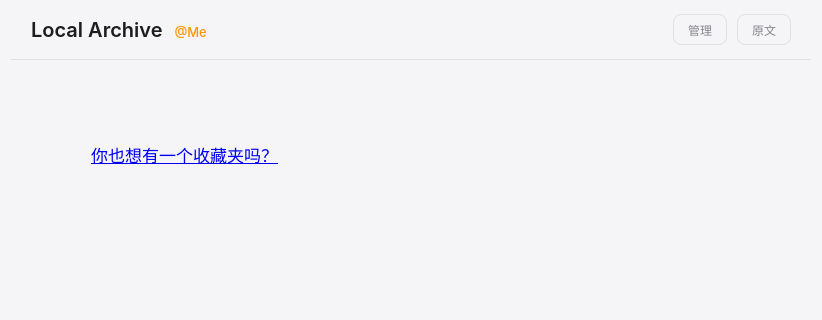
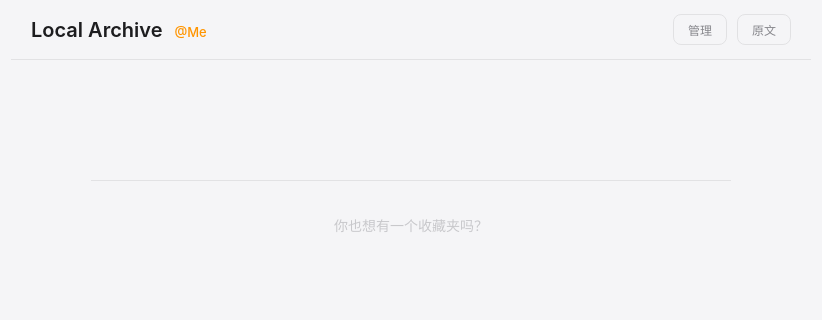
Before and after one commit to robustmaster/yipai-web-archives, a Flask app: template templates/article.html in a window 1280 px wide. Shown: the top 320 px of the page, without its empty margins (229-1051 px from the left). Run offline with Flask 2, Linux system fonts and the light colour scheme; the template is opened without the code that fills it, so the values that code supplies are empty.

Commit message:
style: increase footer font size to 14px

```diff
--- a/static/style.css
+++ b/static/style.css
@@ -428,3 +428,22 @@ article strong {
         transform: rotate(360deg);
     }
 }
+
+.article-footer {
+    margin-top: 80px;
+    padding: 30px 0;
+    text-align: center;
+    border-top: 1px solid var(--border-color);
+}
+
+.article-footer a {
+    color: var(--text-meta);
+    font-size: 14px;
+    text-decoration: none;
+    opacity: 0.4;
+    transition: opacity 0.3s;
+}
+
+.article-footer a:hover {
+    opacity: 0.8;
+}
```
